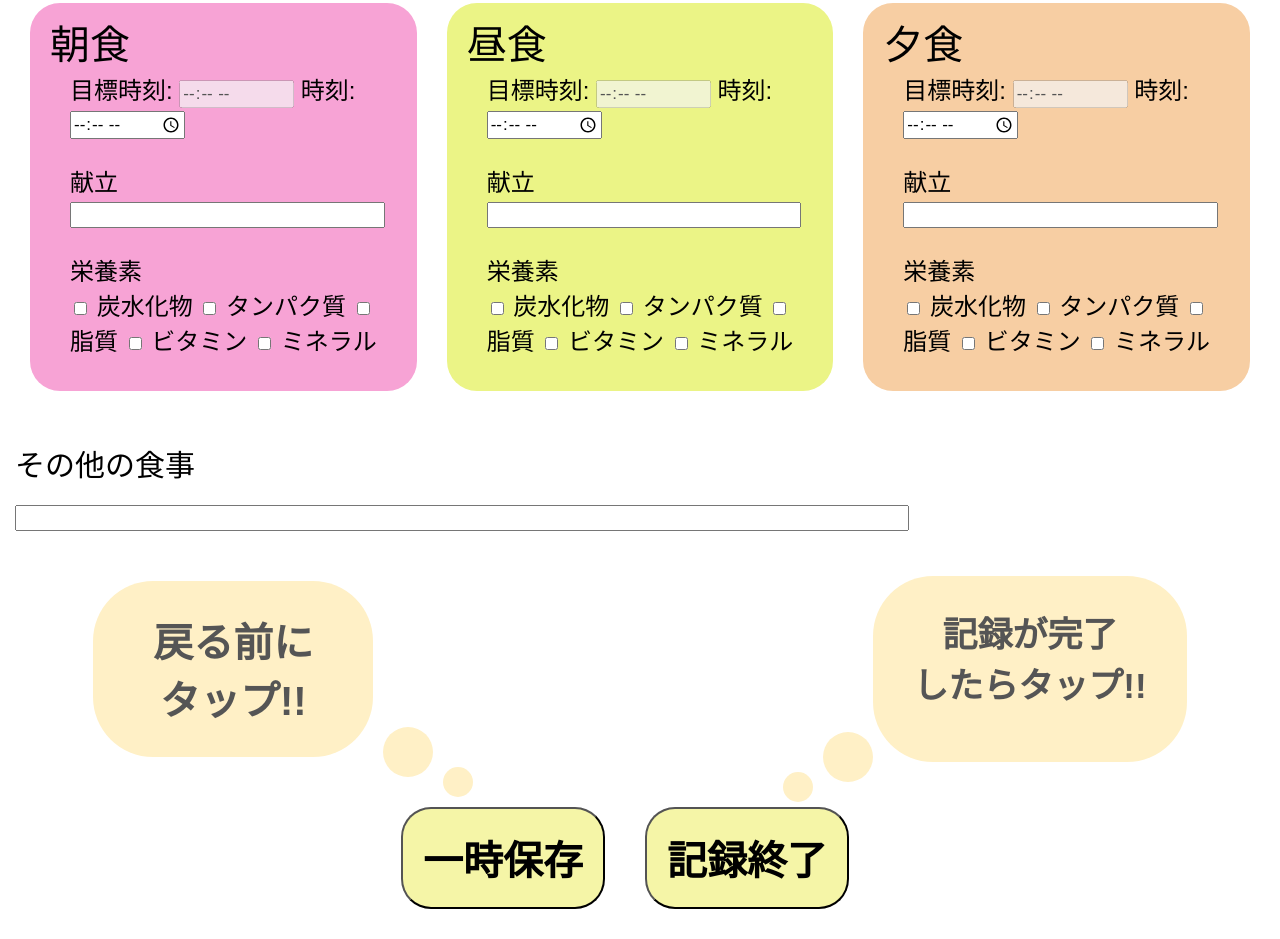
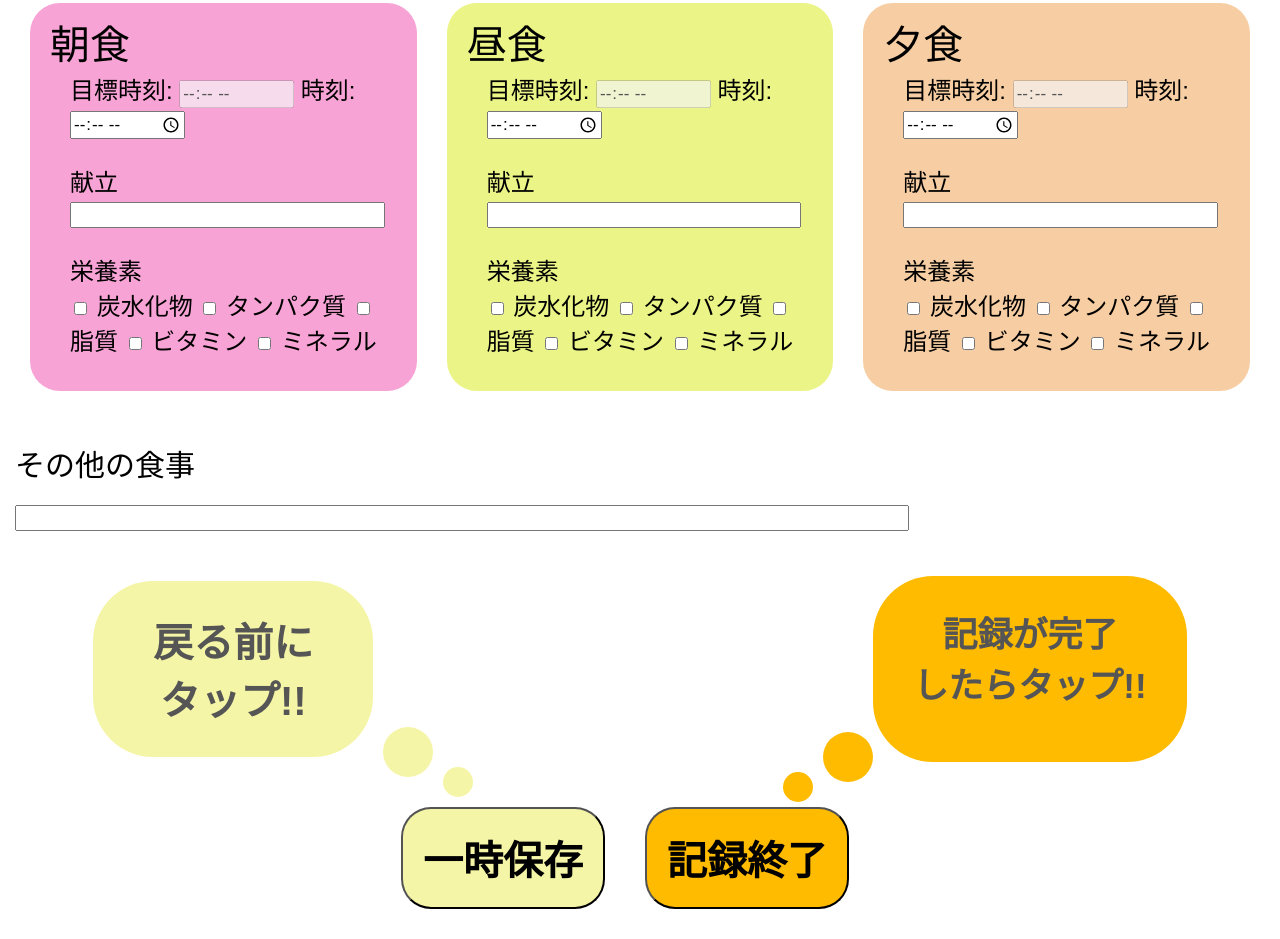
Before and after one commit to NakahashiRiko/Kokokara, a plain HTML site: page mealApp.html in a window 1280 px wide. Shown: the part 615-1554 px from the top of the page. Drawn offline with Linux system fonts and the light colour scheme; no server answers.

Commit message:
ボタンの色の修正

```diff
--- a/mealApp.css
+++ b/mealApp.css
@@ -189,26 +189,6 @@ input{
     width: 70%;
 }
 
-/*「一時保存」ボタンと「記録終了」ボタンのデザイン。*/
-#save_records_btn, #finish_today_btn{
-    font-size: 40px;/*ボタンのサイズを拡大*/
-    background-color: #f5f5a7;/*背景色の指定。タイトルの背景色と一致させた。*/
-    font-weight: bold;/*文字を太字にする。*/
-    border-radius: 30px;/*ボックスの角を丸くする。*/
-    padding: 20px;/*ボタン内の余白を設定*/
-    cursor: pointer;/*マウスポインタがこのテキストの上に来たとき、クリックできることを示すポインタに変わる。*/
-}
-
-/*「一時保存」ボタンと「記録終了」ボタンのデザイン。boxごとだとボタン自体のデザインは作れない。*/
-#bottom-btns-box{
-    display: flex;/*ボックスなのでboxのデザイン内で書く。*/
-    justify-content: center;/*テキストを縦方向の中央に揃える。これにより「コメント生成」ボタンがテキストと同じラインに並ぶ。*/
-    margin-bottom: 30px;/*下の余白を30px。*/
-    margin-right: 30px;
-    gap: 40px;/*要素(ボタン)同士の間隔を20pxに自分で設定。*/
-    font-size: 35px;
-}
-
 /*吹き出しデザインの引用
 https://saruwakakun.com/html-css/reference/speech-bubble#section5
 */
@@ -226,7 +206,7 @@ https://saruwakakun.com/html-css/reference/speech-bubble#section5
     position: relative;
     /* ボタンのすぐ左横に配置されるように調整 */
     padding: 30px 60px;
-    background: #fff0c6; /* ふきだしの色 */
+    background: #f5f5a7; /* ふきだしの色 */
     border-radius: 60px;
     font-weight: bold;
     color: #555;
@@ -242,7 +222,7 @@ https://saruwakakun.com/html-css/reference/speech-bubble#section5
     width: 30px;/*丸の(横)幅*/
     height: 30px;/*丸の(縦)幅、高さのこと*/
     bottom: -40px;/*丸のy座標。数値が大きいほど上に行く*/
-    background: #fff0c6;
+    background: #f5f5a7;
     border-radius: 50%;
 }
 
@@ -254,7 +234,7 @@ https://saruwakakun.com/html-css/reference/speech-bubble#section5
     width: 50px;
     height: 50px;
     bottom: -20px;
-    background: #fff0c6;
+    background: #f5f5a7;
     border-radius: 50%;
 }
 
@@ -267,7 +247,7 @@ https://saruwakakun.com/html-css/reference/speech-bubble#section5
     position: relative;
     /* ボタンのすぐ左横に配置されるように調整 */
     padding: 30px 40px;
-    background: #fff0c6; /* ふきだしの色 */
+    background: #ffbb00; /* ふきだしの色 */
     border-radius: 60px;
     font-weight: bold;
     color: #555;
@@ -283,7 +263,7 @@ https://saruwakakun.com/html-css/reference/speech-bubble#section5
     width: 30px;
     height: 30px;
     bottom: -40px;
-    background: #fff0c6;
+    background: #ffbb00;
     border-radius: 50%;
 }
 
@@ -295,7 +275,7 @@ https://saruwakakun.com/html-css/reference/speech-bubble#section5
     width: 50px;
     height: 50px;
     bottom: -20px;
-    background: #fff0c6;
+    background: #ffbb00;
     border-radius: 50%;
 }
 
@@ -303,3 +283,34 @@ https://saruwakakun.com/html-css/reference/speech-bubble#section5
     margin: 0;
     padding: 0;
 }
+
+/*「一時保存」ボタンのデザイン。*/
+#save_records_btn{
+    font-size: 40px;/*ボタンのサイズを拡大*/
+    background-color: #f5f5a7;/*背景色の指定。タイトルの背景色と一致させた。*/
+    font-weight: bold;/*文字を太字にする。*/
+    border-radius: 30px;/*ボックスの角を丸くする。*/
+    padding: 20px;/*ボタン内の余白を設定*/
+    cursor: pointer;/*マウスポインタがこのテキストの上に来たとき、クリックできることを示すポインタに変わる。*/
+}
+
+/*「記録終了」ボタンのデザイン。*/
+#finish_today_btn{
+    font-size: 40px;/*ボタンのサイズを拡大*/
+    background-color: #ffbb00;/*背景色の指定。タイトルの背景色と一致させた。*/
+    font-weight: bold;/*文字を太字にする。*/
+    border-radius: 30px;/*ボックスの角を丸くする。*/
+    padding: 20px;/*ボタン内の余白を設定*/
+    cursor: pointer;/*マウスポインタがこのテキストの上に来たとき、クリックできることを示すポインタに変わる。*/
+}
+
+
+/*「一時保存」ボタンと「記録終了」ボタンのデザイン。boxごとだとボタン自体のデザインは作れない。*/
+#bottom-btns-box{
+    display: flex;/*ボックスなのでboxのデザイン内で書く。*/
+    justify-content: center;/*テキストを縦方向の中央に揃える。これにより「コメント生成」ボタンがテキストと同じラインに並ぶ。*/
+    margin-bottom: 30px;/*下の余白を30px。*/
+    margin-right: 30px;
+    gap: 40px;/*要素(ボタン)同士の間隔を20pxに自分で設定。*/
+    font-size: 35px;
+}
```
